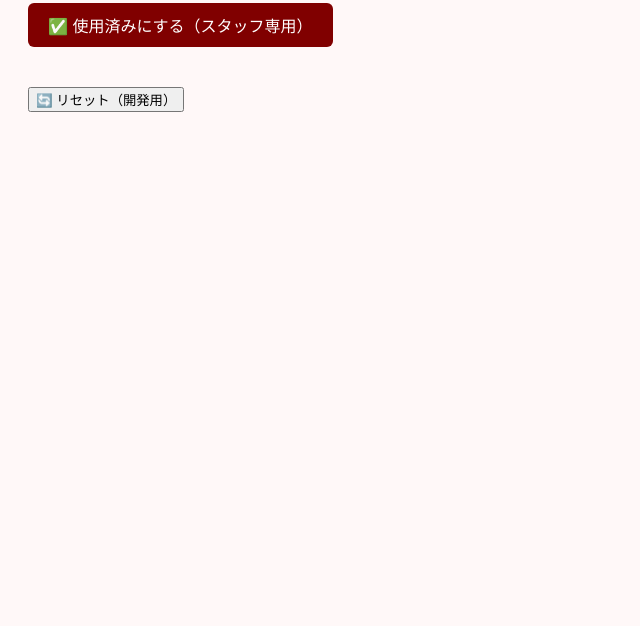
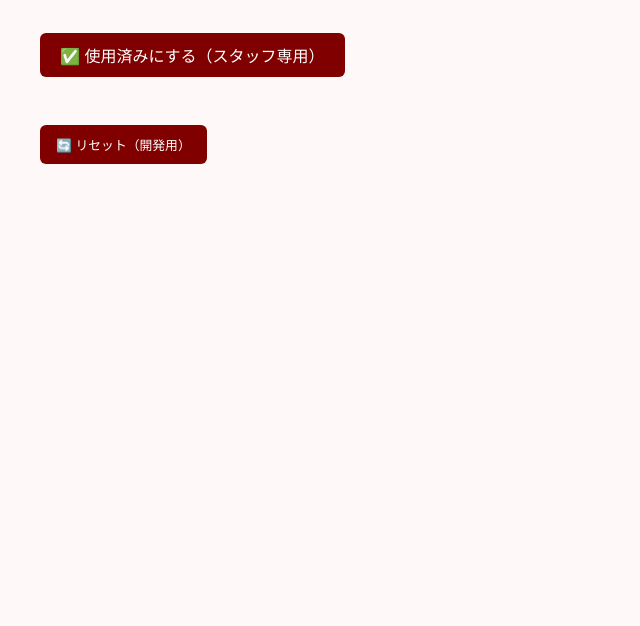
Before and after one commit to asusagi/quiz, a plain HTML site: page complete.html in a window 1280 px wide. Shown: the part 174-800 px from the top of the page, without its empty margins (0-640 px from the left). Drawn offline with Linux system fonts and the light colour scheme.

Commit message:
Update complete.html

```diff
--- a/complete.html
+++ b/complete.html
@@ -3,6 +3,9 @@
 <head>
   <meta charset="UTF-8">
   <title>特典ページ</title>
+  <meta name="viewport" content="width=device-width, initial-scale=1.0">
+　<link rel="stylesheet" href="style.css">
+
   <style>
     body {
       font-family: sans-serif;
@@ -45,7 +48,7 @@
     <p>ご参加ありがとうございました！</p>
   </div>
 
-  <!-- リセット（開発用） -->
+  <!-- リセット（開発用）あとで消す -->
   <div class="reset">
     <button onclick="resetStatus()">🔄 リセット（開発用）</button>
   </div>
```
